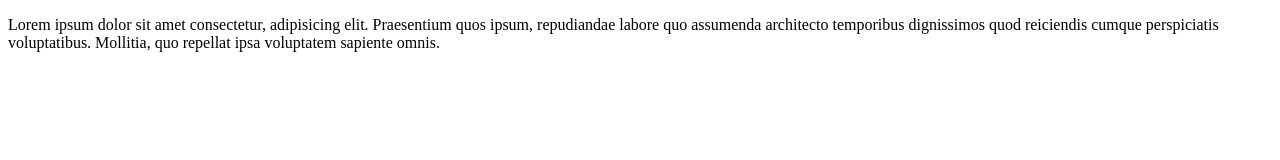
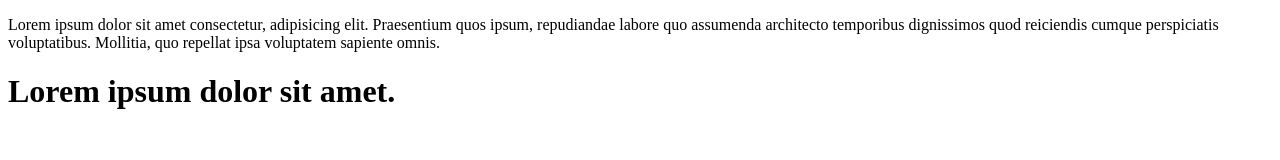
Before and after one commit to AlexPnc/test, a plain HTML site: page index.html in a window 1280 px wide. Drawn offline with Linux system fonts and the light colour scheme.

Commit message:
modif branche testeurs

```diff
--- a/index.html
+++ b/index.html
@@ -8,5 +8,6 @@
 </head>
 <body>
     <p>Lorem ipsum dolor sit amet consectetur, adipisicing elit. Praesentium quos ipsum, repudiandae labore quo assumenda architecto temporibus dignissimos quod reiciendis cumque perspiciatis voluptatibus. Mollitia, quo repellat ipsa voluptatem sapiente omnis.</p>
+    <h1>Lorem ipsum dolor sit amet.</h1>
 </body>
 </html>
```
Also changed, not shown: style.css (added).
